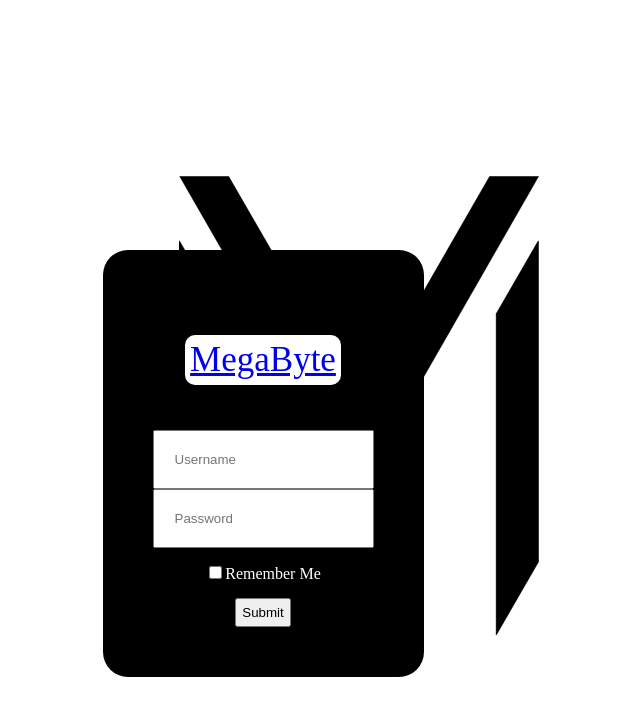
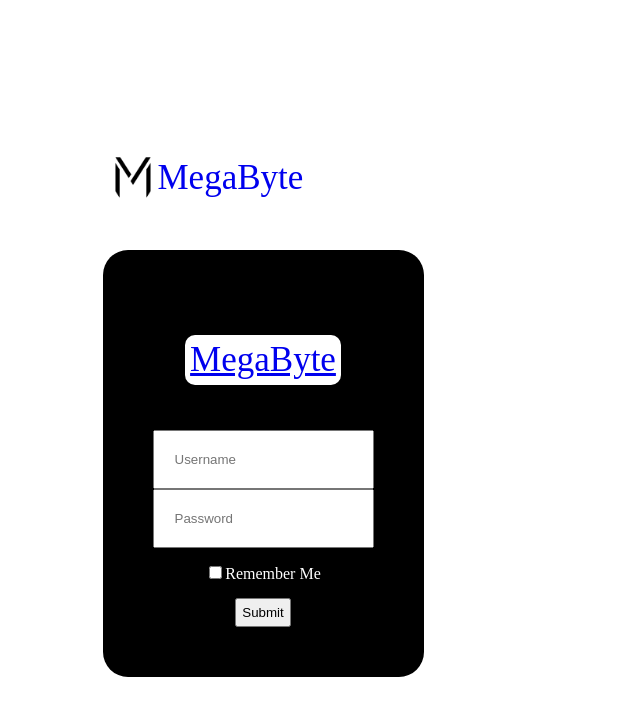
Before and after one commit to saphal-upreti/MegaByte, a Django app: page /login in a window 1280 px wide. Shown: the top 716 px of the page, without its empty margins (377-1017 px from the left). Run offline with Django 4.2, Linux system fonts and the light colour scheme.

Commit message:
Update login.html

```diff
--- a/template/login.html
+++ b/template/login.html
@@ -22,14 +22,11 @@
         <form id="form" method="post" onsubmit="return login()" action="/login" data-netlify="true">
             {% csrf_token %}
             <div class="elements">
-                <div class="image">
-
-                    {% load static %}
-                    <a href="/">
-                        <img src="{% static 'logo.png' %}" href="/">
-                    </a>
-
-                </div>
+                <a class="navbar-brand" id="name" href="/">
+                      {% load static %}
+                      <img src="{% static 'logo.png' %}" alt="" width="50" height="45" class="d-inline-block align-text-top" id="logo">
+                      MegaByte
+                 </a>
                 <div class="content">
                     <a href="/">
                         <p id="name">MegaByte</p>
```
